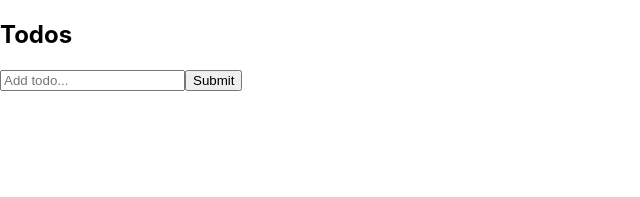
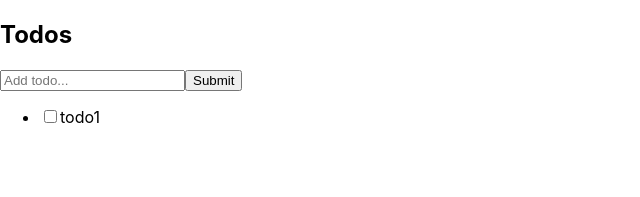
Before and after one commit to andersonlebon/todo-with-react, a React (Create React App) app: page / in a window 1280 px wide. Shown: the top 197 px of the page, without its empty margins (0-640 px from the left). Built offline with nearby package versions, Linux system fonts and the light colour scheme.

Commit message:
Add the input check box

```diff
--- a/src/App.js
+++ b/src/App.js
@@ -13,11 +13,20 @@ class App extends Component {
     return (
       <section>
         <div className="main-container">
-          <h1 className="todo">Todos</h1>
+          <h1 className="todo-heading">Todos</h1>
           <form className="form">
             <input type="text" placeholder="Add todo..." />
             <button type="submit">Submit</button>
           </form>
+
+          <ul className="todo-list">
+            <li className="todo">
+              <div className="todo-control">
+                <input type="checkbox" id="check-b" />
+                <label htmlFor="check-b">{todo[0].title}</label>
+              </div>
+            </li>
+          </ul>
         </div>
       </section>
     );
```
